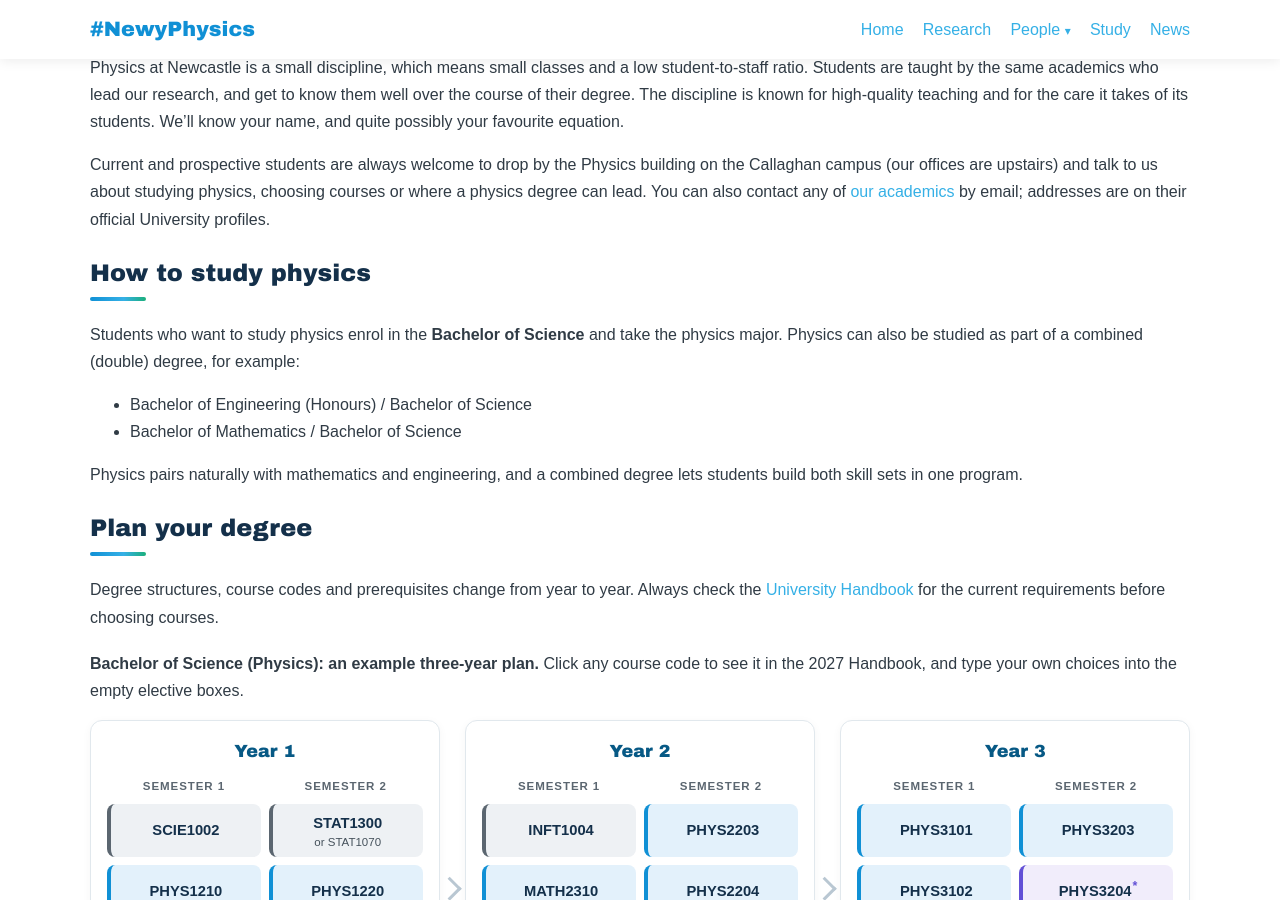
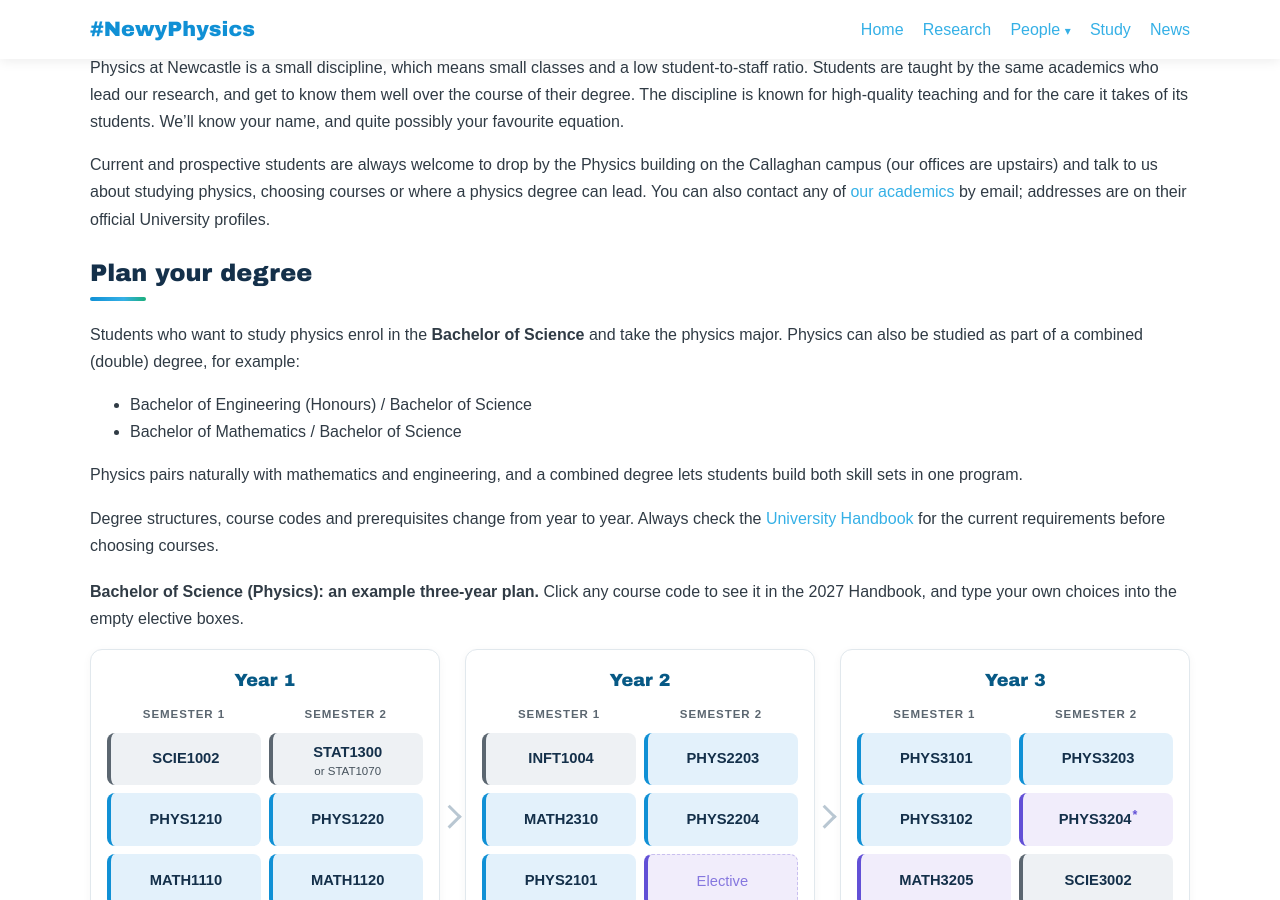
Before and after one commit to NewyPhysics/unofficial_homepage, a Jekyll site: the page built from _teaching/undergraduate.md, in a window 1280 px wide and 900 px high, scrolled down 502 px. Built offline with Jekyll 4.4.1, drawn with Linux system fonts in a browser that asks for light colours.

Commit message:
Undergraduate page: merge 'How to study physics' into 'Plan your degree'
Co-Authored-By: Claude Opus 5.5 <noreply@anthropic.com>
Claude-Session: https://claude.ai/code/session_01LYcBCLwvG5rvH6dJMd99nN

```diff
--- a/_teaching/undergraduate.md
+++ b/_teaching/undergraduate.md
@@ -13,7 +13,7 @@ Physics at Newcastle is a small discipline, which means small classes and a low
 
 Current and prospective students are always welcome to drop by the Physics building on the Callaghan campus (our offices are upstairs) and talk to us about studying physics, choosing courses or where a physics degree can lead. You can also contact any of [our academics]({{ '/#people' | relative_url }}) by email; addresses are on their official University profiles.
 
-## How to study physics
+## Plan your degree
 
 Students who want to study physics enrol in the **Bachelor of Science** and take the physics major. Physics can also be studied as part of a combined (double) degree, for example:
 
```
Also changed, not shown: other parts of _teaching/undergraduate.md (+0 -2 lines).
